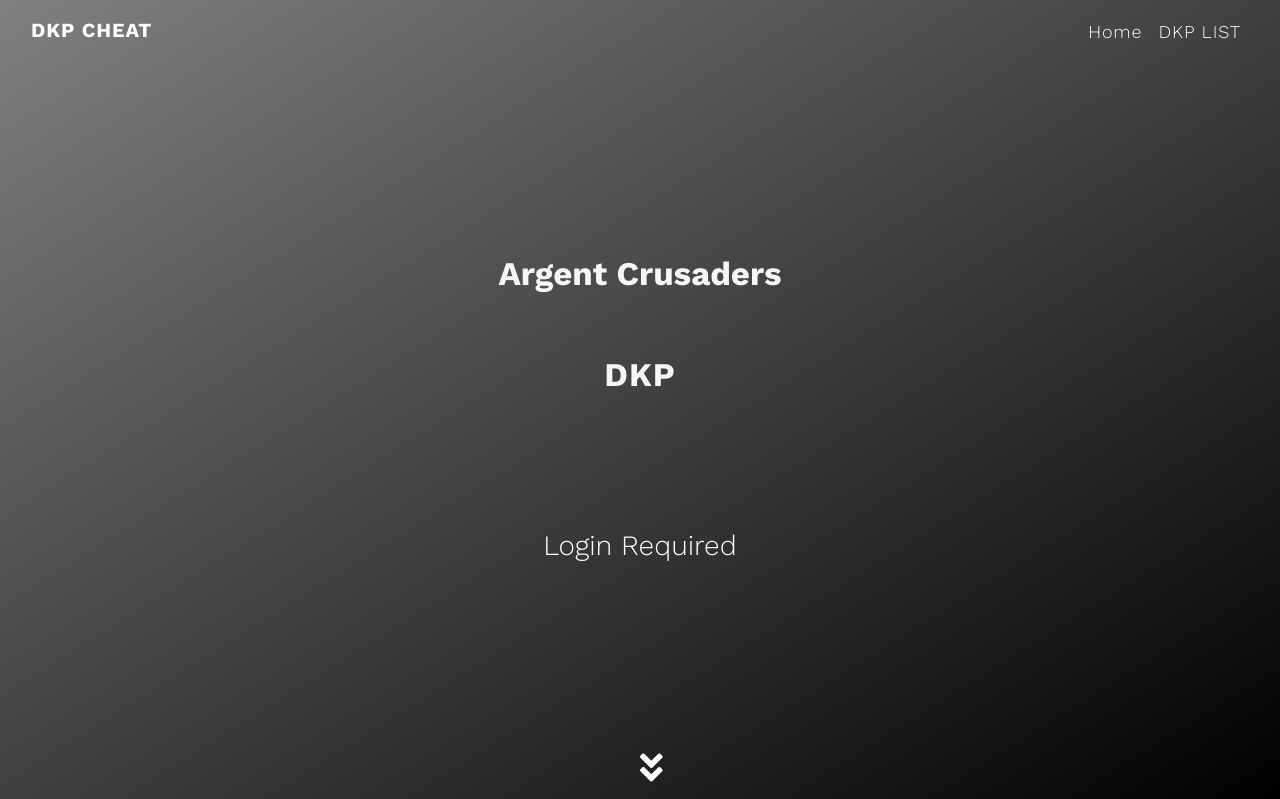
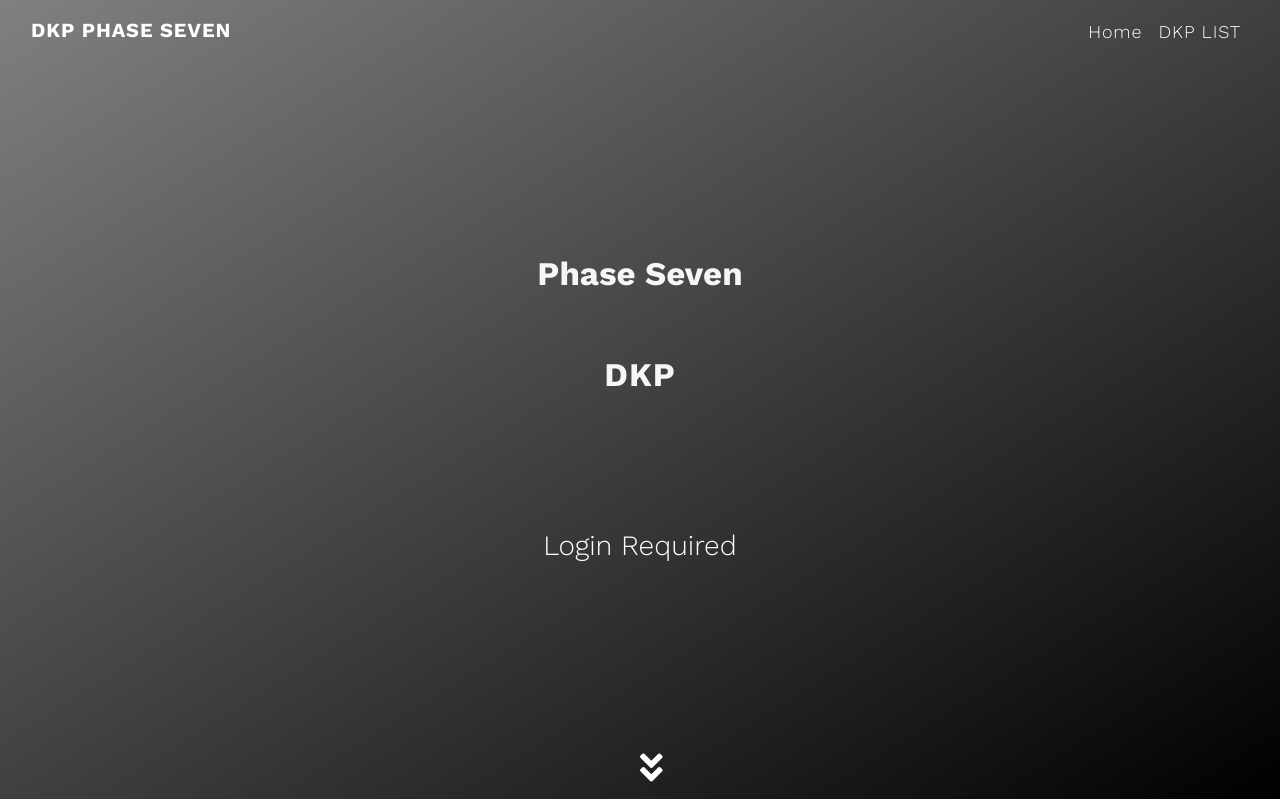
Before and after one commit to zyx88615/DKP, a Flask app: template templates/index.html in a window 1280 px wide. Shown: the top 799 px of the page. Run offline with Flask 2, Linux system fonts and the light colour scheme; the template is opened without the code that fills it, so the values that code supplies are empty; some libraries are stand-ins or nearby versions.

Commit message:
argent to p7

```diff
--- a/templates/index.html
+++ b/templates/index.html
@@ -84,7 +84,7 @@
 
 
 
-       <a class="navbar-brand brand-link" href="#"><div class="brand">DKP CHEAT</div></a>
+       <a class="navbar-brand brand-link" href="#"><div class="brand">DKP Phase Seven</div></a>
         <button class="navbar-toggler" type="button" data-toggle="collapse" data-target="#navbarSupportedContent" aria-controls="navbarSupportedContent" aria-expanded="false" aria-label="Toggle navigation">
             <i class="fas fa-bars"></i>
         </button>
@@ -120,7 +120,7 @@
 
             <div class="col-md-12">
 
-                            <h5 class="display-4 font-weight-bold text-center col-md-12 mt-4  "><div class="me">Argent Crusaders</div></h5>
+                            <h5 class="display-4 font-weight-bold text-center col-md-12 mt-4  "><div class="me">Phase Seven</div></h5>
                             <div class="col-md-12">
                                     <div id="hi" class="container-fluid text-center col-md-12"><br>
                                         <h5 class="display-4 font-weight-bold text-center col-md-12 mt-4  "><div class="me">DKP</div></h5>
```
